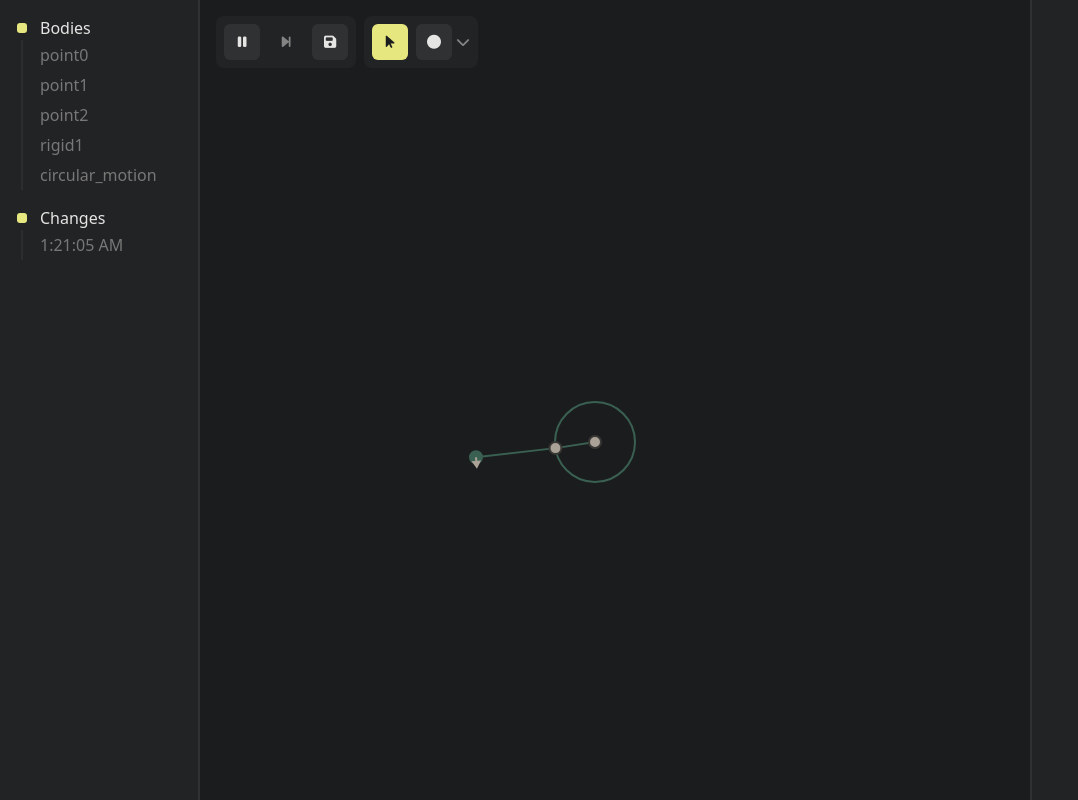
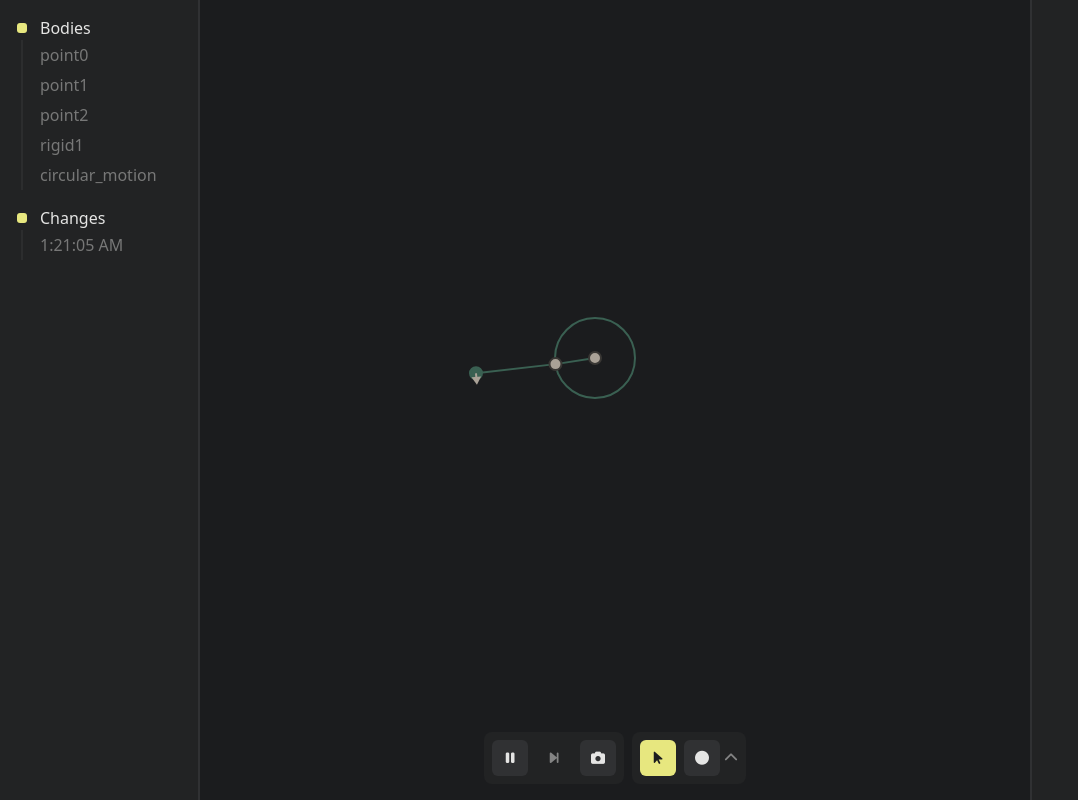
Before and after one commit to sokmontrey/dynamical-js, a React (Vite) app: page / in a window 1280 px wide. Shown: the whole page, without its empty margins (0-1078 px from the left). Built offline with nearby package versions, Linux system fonts and the light colour scheme.

Commit message:
change: move tool bar to bottom center

```diff
--- a/src/App.tsx
+++ b/src/App.tsx
@@ -14,7 +14,6 @@ import PropertyPanel from "./ui-components/main-component/PropertyPanel.tsx";
 import simple_pendulum_state from "./states/simple-pendulum.ts";
 import circular_kinematic_test_state from "./states/circular-kinematic-test.ts";
 import StateLog from "./ui-components/main-component/StateLog.tsx";
-import TopBar from "./ui-components/layout/TopBar.tsx";
 import ResizableContainer from "./ui-components/common/ResizableContainer.tsx";
 
 export default function App() {
@@ -122,12 +121,27 @@ export default function App() {
 		<div
 			className="flex flex-col flex-grow w-full"
 		>
-			<TopBar onSave={saveState} />
-
 			<SimulationCanvas
 				onCanvasMounted={setCanvasState}
 				container_ref={middle_container_ref}
 			/>
+
+			<div className="flex flex-row justify-center space-x-2 p-4">
+				<div className="tool-container">
+					<SimulationControls
+						tooltip_direction="top"
+						onRun={() => LoopManager.run()}
+						onPause={() => LoopManager.pause()}
+						onStep={() => !LoopManager.isRunning() ? LoopManager.step() : null }
+						onSave={saveState}
+					/>
+				</div>
+				<div className="tool-container">
+					<ToolBar
+						tooltip_direction="top"
+					/>
+				</div>
+			</div>
 		</div>
 
 		<ResizableContainer
--- a/src/ui-components/input/SelectButton.tsx
+++ b/src/ui-components/input/SelectButton.tsx
@@ -11,12 +11,14 @@ export interface SelectButtonProps<T> {
     options: SelectOption<T>[];
     onSelect: (option: T) => void;
     focused: boolean;
+    tooltip_direction?: "top" | "bottom";
 }
 
 export default function SelectButton<T>({
     options,
     onSelect,
-    focused
+    focused,
+    tooltip_direction = "top"
 }: SelectButtonProps<T>) {
     const [selected_option, setSelectedOption] = useState<SelectOption<T> | null>(null);
     const [is_show_dropdown, setShowDropdown] = useState(false);
@@ -61,23 +63,7 @@ export default function SelectButton<T>({
 
     return (
         <div className="flex-col relative inline-block" ref={dropdown_ref}>
-            <div className="flex items-center">
-                <IconButton
-                    focused={focused}
-                    desc={selected_option?.desc ?? "Create"}
-                    icon_class={selected_option?.icon_class ?? "fa-solid fa-plus"}
-                    onClick={handleButtonClick}
-                    direction="bottom" />
-
-                <button
-                    aria-label="Select"
-                    onClick={handleDropdownToggle}
-                    className="h-9 font-mono pl-1 rounded-lg txt-color opacity-50 hover:opacity-100 text-sm">
-                    <i className="fa-solid fa-chevron-down"></i>
-                </button>
-            </div>
-
-            {is_show_dropdown && <div className="flex flex-col space-y-2 absolute left-0 mt-2 prm-bg rounded-lg w-[200px] z-50 shadow-lg">
+            {is_show_dropdown && <div className="flex flex-col space-y-2 absolute left-0 bottom-full mb-2 prm-bg rounded-lg w-[200px] z-50 shadow-lg">
                 {options.map((option, i: number) =>
                     <button
                         key={i}
@@ -89,6 +75,22 @@ export default function SelectButton<T>({
                     </button>
                 )}
             </div>}
+
+            <div className="flex items-center">
+                <IconButton
+                    focused={focused}
+                    desc={selected_option?.desc ?? "Create"}
+                    icon_class={selected_option?.icon_class ?? "fa-solid fa-plus"}
+                    onClick={handleButtonClick}
+                    direction={tooltip_direction} />
+
+                <button
+                    aria-label="Select"
+                    onClick={handleDropdownToggle}
+                    className="h-9 font-mono pl-1 rounded-lg txt-color opacity-50 hover:opacity-100 text-sm">
+                    <i className="fa-solid fa-chevron-up"></i>
+                </button>
+            </div>
         </div>
     );
 };
--- a/src/ui-components/layout/LeftBar.tsx
+++ /dev/null
@@ -1,5 +0,0 @@
-export default function LeftBar() {
-    return <div className="flex flex-col">
-        <ToolBar />
-    </div>
-}
--- a/src/ui-components/layout/TopBar.tsx
+++ /dev/null
@@ -1,28 +0,0 @@
-import LoopManager from "../../manager/LoopManager";
-import SimulationControls from "../main-component/SimulationControls";
-import ToolBar from "../main-component/ToolBar";
-
-interface TopBarProps {
-    onSave: () => void;
-}
-
-export default function TopBar({
-    onSave,
-}: TopBarProps) {
-    return <div className="flex flex-row space-x-2 p-4">
-		<div className="tool-container">
-			<SimulationControls
-				tooltip_direction="bottom"
-				onRun={() => LoopManager.run()}
-				onPause={() => LoopManager.pause()}
-				onStep={() => !LoopManager.isRunning() ? LoopManager.step() : null }
-				onSave={onSave}
-			/>
-		</div>
-		<div className="tool-container">
-			<ToolBar
-				tooltip_direction="bottom"
-			/>
-		</div>
-    </div>
-}
--- a/src/ui-components/main-component/SimulationControls.tsx
+++ b/src/ui-components/main-component/SimulationControls.tsx
@@ -46,8 +46,8 @@ export default function SimulationControls({
             disabled={is_running}
             direction={tooltip_direction} />
         <IconButton
-            desc="Save"
-            icon_class="fa-solid fa-save"
+            desc="Snapshot of current state"
+            icon_class="fa-solid fa-camera"
             onClick={onSave}
             direction={tooltip_direction} />
     </>
--- a/src/ui-components/main-component/ToolBar.tsx
+++ b/src/ui-components/main-component/ToolBar.tsx
@@ -24,6 +24,7 @@ export default function ToolBar({
 			onClick={() => ModeManager.toMoveMode()}
 			direction={tooltip_direction} />
 		<SelectButton
+
 			focused={create_modes.some(mode => mode.type === current_mode)}
 			options={create_modes}
 			onSelect={mode_type => ModeManager.toCreateMode(mode_type)}
```
